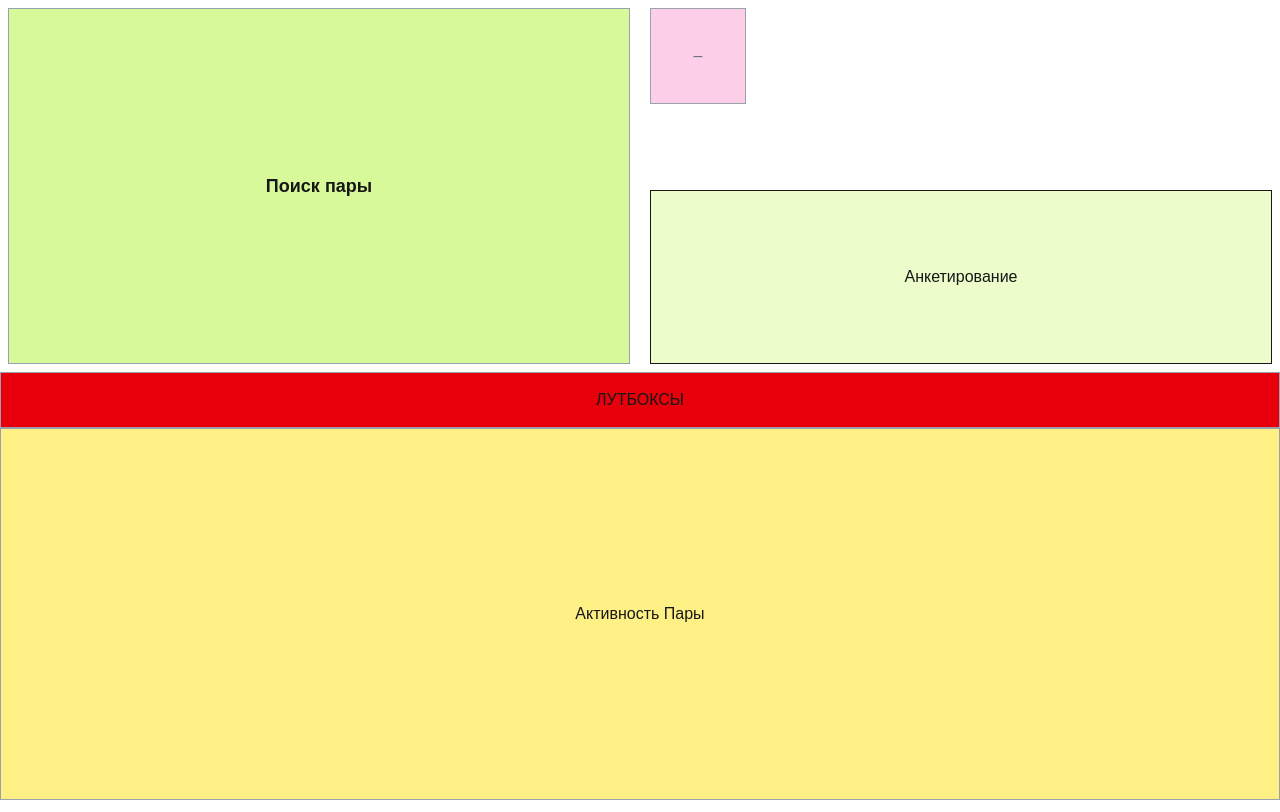
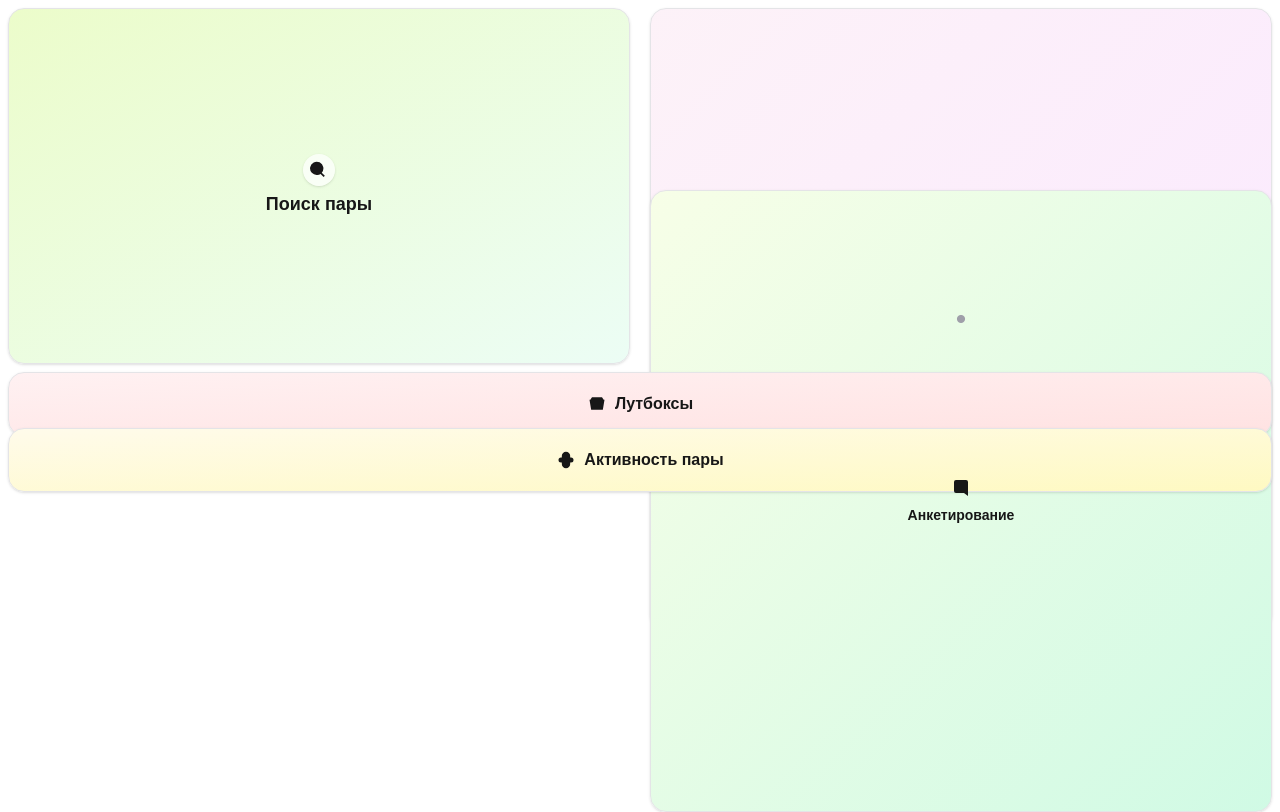
Before and after one commit to shalinivan9669/foreverApp, a Next.js app: page /main-menu in a window 1280 px wide. Built offline with nearby package versions, Linux system fonts and the light colour scheme.

Commit message:
before ui ux

```diff
--- a/src/components/main-menu/CoupleActivityTile.tsx
+++ b/src/components/main-menu/CoupleActivityTile.tsx
@@ -4,9 +4,24 @@ export default function CoupleActivityTile() {
   return (
     <Link
       href="/couple-activity"
-      className="bg-yellow-200 border border-gray-400 flex items-center justify-center"
+      aria-label="Активность пары"
+      className="
+        group relative flex items-center justify-center
+        rounded-2xl border border-zinc-200
+        bg-gradient-to-br from-amber-50 to-yellow-100
+        shadow-sm transition-all duration-200
+        hover:-translate-y-0.5 hover:shadow-md
+        focus-visible:outline-none focus-visible:ring-2 focus-visible:ring-amber-500
+        h-16 mx-2 mb-2
+      "
     >
-      Активность Пары
+      <div className="absolute inset-0 opacity-0 group-hover:opacity-100 transition-opacity duration-200
+                      bg-[radial-gradient(60%_80%_at_50%_0%,rgba(245,158,11,0.15),transparent_70%)]" />
+      <div className="relative z-10 flex items-center gap-2 font-semibold">
+        {/* иконка */}
+        <svg className="h-5 w-5" viewBox="0 0 24 24" fill="currentColor"><path d="M7 7a5 5 0 1 1 10 0v2h1a3 3 0 1 1 0 6h-1v2a5 5 0 1 1-10 0v-2H6a3 3 0 1 1 0-6h1V7z"/></svg>
+        <span>Активность пары</span>
+      </div>
     </Link>
   );
 }
--- a/src/components/main-menu/LootboxTile.tsx
+++ b/src/components/main-menu/LootboxTile.tsx
@@ -4,9 +4,23 @@ export default function LootboxTile() {
   return (
     <Link
       href="/lootboxes"
-      className="bg-red-600 border border-gray-400 flex items-center justify-center"
+      aria-label="Лутбоксы"
+      className="
+        group relative flex items-center justify-center
+        rounded-2xl border border-zinc-200
+        bg-gradient-to-br from-rose-50 to-red-100
+        shadow-sm transition-all duration-200
+        hover:-translate-y-0.5 hover:shadow-md
+        focus-visible:outline-none focus-visible:ring-2 focus-visible:ring-rose-500
+        h-16 mx-2 mb-2
+      "
     >
-      ЛУТБОКСЫ
+      <div className="absolute inset-0 opacity-0 group-hover:opacity-100 transition-opacity duration-200
+                      bg-[radial-gradient(60%_80%_at_50%_0%,rgba(225,29,72,0.12),transparent_70%)]" />
+      <div className="relative z-10 flex items-center gap-2 font-semibold">
+        <svg className="h-5 w-5" viewBox="0 0 24 24" fill="currentColor"><path d="M3 7h18l-2 12H5L3 7zm3-3h12l2 3H4l2-3z"/></svg>
+        <span>Лутбоксы</span>
+      </div>
     </Link>
   );
 }
--- a/src/components/main-menu/ProfileTile.tsx
+++ b/src/components/main-menu/ProfileTile.tsx
@@ -1,35 +1,42 @@
 'use client';
 
-import Link             from 'next/link';
+import Link from 'next/link';
 import { useUserStore } from '@/store/useUserStore';
 
+/* eslint-disable @next/next/no-img-element */
+
 export default function ProfileTile() {
-  // читаем user из Zustand-стора
   const user = useUserStore((s) => s.user);
 
   return (
     <Link
       href="/profile"
+      aria-label="Профиль"
       className="
-        w-24 h-24
-        bg-pink-200 border border-gray-400
-        flex items-center justify-center
-        hover:bg-pink-300
+        group relative flex items-center justify-center
+        rounded-2xl border border-zinc-200
+        bg-gradient-to-br from-pink-50 to-fuchsia-100
+        shadow-sm transition-all duration-200
+        hover:-translate-y-0.5 hover:shadow-md
+        focus-visible:outline-none focus-visible:ring-2 focus-visible:ring-fuchsia-500
+        aspect-square h-24 md:h-auto
       "
     >
+      <div className="absolute inset-0 opacity-0 group-hover:opacity-100 transition-opacity duration-200
+                      bg-[radial-gradient(60%_80%_at_50%_0%,rgba(192,38,211,0.12),transparent_70%)]" />
+      <div className="relative z-10">
         {user ? (
-        // если user есть, рисуем аватар
           <img
             src={`https://cdn.discordapp.com/avatars/${user.id}/${user.avatar}.png`}
             alt={user.username}
             width={64}
             height={64}
-          style={{ borderRadius: '50%' }}
+            className="rounded-full ring-1 ring-white/60 shadow-sm group-hover:scale-[1.03] transition-transform"
           />
         ) : (
-        // иначе показываем placeholder
-        <span className="text-gray-500">–</span>
+          <span className="text-zinc-400 text-3xl">•</span>
         )}
+      </div>
     </Link>
   );
 }
--- a/src/components/main-menu/QuestionnaireTile.tsx
+++ b/src/components/main-menu/QuestionnaireTile.tsx
@@ -2,9 +2,27 @@ import Link from 'next/link';
 
 export default function QuestionnaireTile() {
   return (
-    <Link href="/questionnaires"
-          className="bg-lime-100 border flex items-center justify-center">
-      Анкетирование
+    <Link
+      href="/questionnaires"
+      aria-label="Анкетирование"
+      className="
+        group relative flex items-center justify-center
+        rounded-2xl border border-zinc-200
+        bg-gradient-to-br from-lime-50 to-emerald-100
+        shadow-sm transition-all duration-200
+        hover:-translate-y-0.5 hover:shadow-md
+        focus-visible:outline-none focus-visible:ring-2 focus-visible:ring-emerald-500
+        aspect-square
+      "
+    >
+      <div className="absolute inset-0 opacity-0 group-hover:opacity-100 transition-opacity duration-200
+                      bg-[radial-gradient(60%_80%_at_50%_0%,rgba(16,185,129,0.12),transparent_70%)]" />
+      <div className="relative z-10 flex flex-col items-center gap-1">
+        <svg className="h-6 w-6" viewBox="0 0 24 24" fill="currentColor">
+          <path d="M7 3h10a2 2 0 0 1 2 2v14l-4-3H7a2 2 0 0 1-2-2V5a2 2 0 0 1 2-2z"/>
+        </svg>
+        <span className="text-sm font-semibold">Анкетирование</span>
+      </div>
     </Link>
   );
 }
--- a/src/components/main-menu/SearchPairTile.tsx
+++ b/src/components/main-menu/SearchPairTile.tsx
@@ -29,19 +29,40 @@ export default function SearchPairTile() {
   return (
     <Link
       href={hasActive ? '/couple-activity' : '/search'}
-      className="row-span-2 col-start-1 bg-lime-200 border border-gray-400 flex items-center justify-center relative"
+      aria-label={hasActive ? 'Работа в паре' : 'Поиск пары'}
+      className="
+        group relative row-span-2 col-start-1
+        flex items-center justify-center text-center
+        rounded-2xl border border-zinc-200
+        bg-gradient-to-br from-lime-100 to-emerald-50
+        shadow-sm transition-all duration-200
+        hover:-translate-y-0.5 hover:shadow-md
+        focus-visible:outline-none focus-visible:ring-2 focus-visible:ring-emerald-500
+        p-2
+      "
     >
-      <div className="text-center">
+      <div className="absolute inset-0 opacity-0 group-hover:opacity-100 transition-opacity duration-200
+                      bg-[radial-gradient(60%_80%_at_50%_0%,rgba(101,163,13,0.15),transparent_70%)]" />
+      <div className="relative z-10">
+        <div className="mx-auto mb-1 flex h-8 w-8 items-center justify-center rounded-full bg-white/70 shadow-sm">
+          {hasActive ? (
+            <svg className="h-5 w-5" viewBox="0 0 24 24" fill="currentColor"><path d="M7 7a5 5 0 1 1 10 0v2h1a3 3 0 1 1 0 6h-1v2a5 5 0 1 1-10 0v-2H6a3 3 0 1 1 0-6h1V7z"/></svg>
+          ) : (
+            <svg className="h-5 w-5" viewBox="0 0 24 24" fill="currentColor"><path d="M10 18a8 8 0 1 1 5.293-2.707l3.707 3.707-1.414 1.414-3.707-3.707A7.963 7.963 0 0 1 10 18z"/></svg>
+          )}
+        </div>
+
         <div className="text-lg font-semibold">
           {hasActive ? 'Работа в паре' : 'Поиск пары'}
         </div>
+
         {hasActive && 'peer' in status && (
-          <div className="mt-1 text-sm text-gray-700 flex items-center gap-2 justify-center">
+          <div className="mt-1 text-sm text-zinc-700 flex items-center gap-2 justify-center">
             <img
               src={`https://cdn.discordapp.com/avatars/${status.peer.id}/${status.peer.avatar}.png`}
               width={20}
               height={20}
-              className="rounded-full"
+              className="rounded-full ring-1 ring-white/60"
               alt={status.peer.username}
             />
             <span>@{status.peer.username}</span>
```
Lines whose indentation alone changed are shown as unchanged.
